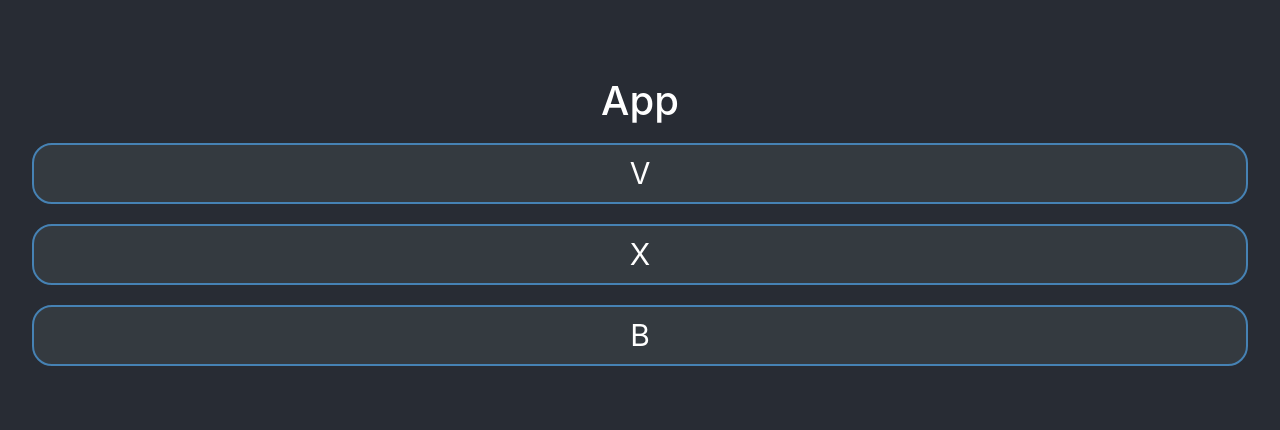
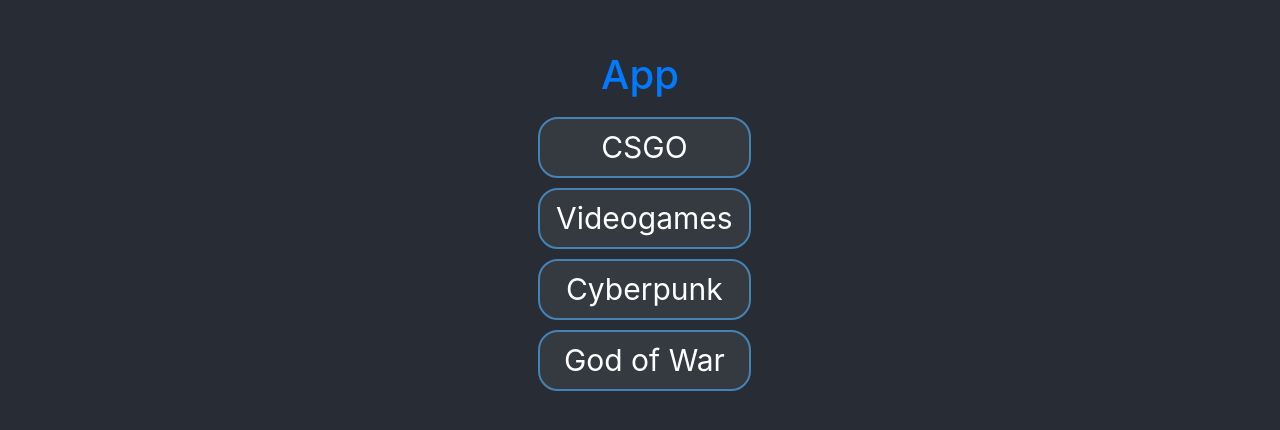
Before and after one commit to AgustinRangelIbarra/giffy, a React (Create React App) app: page / in a window 1280 px wide. Shown: the part 174-604 px from the top of the page. Built offline with nearby package versions, Linux system fonts and the light colour scheme.

Commit message:
ShowGifs.js view, created

```diff
--- a/src/App.js
+++ b/src/App.js
@@ -2,23 +2,19 @@ import React from 'react'
 import "./App.css";
 import ListOfGifs from "./components/ListOfGifs";
 import {Link, Route} from 'wouter'
-//1 import { useState } from "react";
+import ShowGifs from './components/ShowGifs';
 
 function App() {
-   // let keyword = '';
-   // const state = useState([])
-   // const useStateValue = state[0];
-	// const useStateUpdateValue = state[1];
-
-	//1 const [keyword, setKeyword] = useState('panda')
 
    return (
       <div className="App">
          <section className="App-content">
-				<h1>App</h1>
-				<Link className="Gif btn btn-dark" to="/gif/bojack">V</Link>
-				<Link className="Gif btn btn-dark" to="/gif/rick">X</Link>
-				<Link className="Gif btn btn-dark" to="/gif/csgo">B</Link>
+				<Link to="/">
+					<h1>App</h1>
+				</Link>
+
+				<ShowGifs/>
+
 				<Route
 					path="/gif/:keyword"
 					component={ListOfGifs}
--- /dev/null
+++ b/src/components/ShowGifs.js
@@ -0,0 +1,20 @@
+import React from 'react'
+import { Link } from 'wouter'
+import "../App.css";
+import "../estilos/Gif.css"
+
+const ShowGifs = () => {
+	const GifsArr = ["CSGO", "Videogames", "Cyberpunk", "God of War"];
+
+	return (
+		<div className="App">
+			{
+				GifsArr.map((gif, i) => {
+					return <Link key={i} className="Gif btn btn-dark" to={`/gif/${gif}`}>{gif}</Link>
+				})
+			}
+		</div>
+	);
+}
+
+export default ShowGifs;
--- a/src/services/getGifs.js
+++ b/src/services/getGifs.js
@@ -10,7 +10,7 @@ function getGifs ({keyword = 'rick'} = {}, {cant = '5'} = {}) {
          const {data} = response;
          if( Array.isArray(data)) {
             const gifs = data.map(image => {
-               const {images, title, id} = image
+               const {images, title, id} = image;
                const {url} = image.images.downsized_medium;
 
                return {
@@ -24,7 +24,8 @@ function getGifs ({keyword = 'rick'} = {}, {cant = '5'} = {}) {
          } else {
             <div>Bruh</div>
          }
-      })
+		}
+	)
 }
 
 export default getGifs;
```
Also changed, not shown: src/components/ListOfGifs.js (line endings or trailing spaces).
